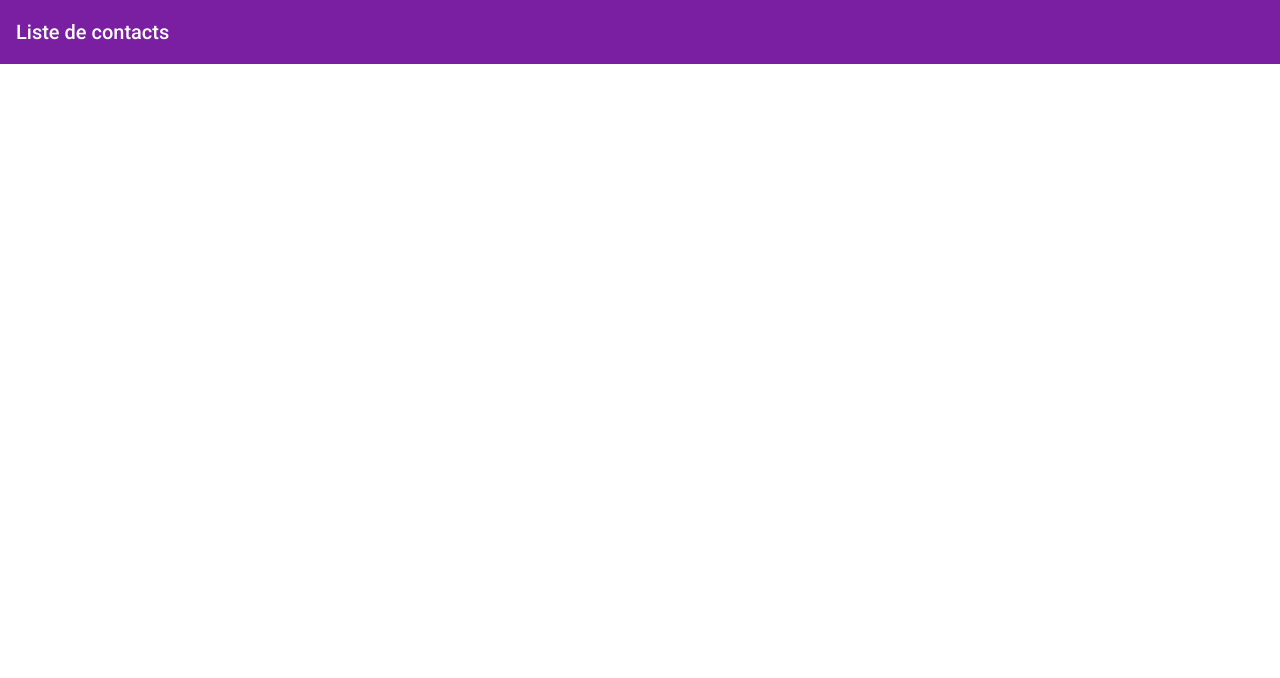
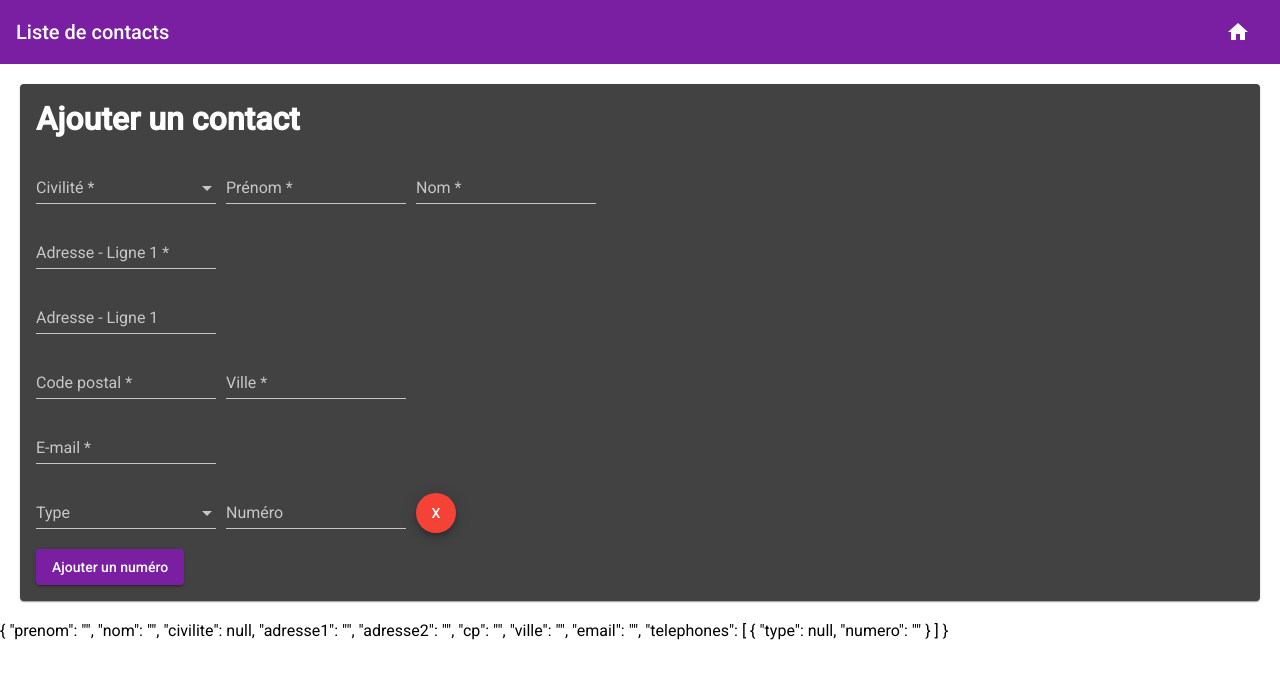
Before and after one commit to ArnaudRUFFAULT/angularTest, an Angular app: page /admin/ajout-contact in a window 1280 px wide. Before the commit this address led to /. Shown: the top 678 px of the page. Built offline with nearby package versions, Linux system fonts and the light colour scheme.

Commit message:
ajout form creer contact

```diff
--- /dev/null
+++ b/src/app/admin/ajout-contact/ajout-contact.component.css
@@ -0,0 +1,6 @@
+mat-card {
+    margin:20px;
+}
+mat-form-field {
+    margin-right:10px;
+}
--- /dev/null
+++ b/src/app/admin/ajout-contact/ajout-contact.component.html
@@ -0,0 +1,81 @@
+<mat-card>
+  <h1>Ajouter un contact</h1>
+  <form [formGroup]="form">
+    <mat-form-field class="civilite">
+      <mat-select placeholder="Civilité" formControlName="civilite" required>
+        <mat-option value="0">Mme.</mat-option>
+        <mat-option value="1">M.</mat-option>
+      </mat-select>
+      <mat-error *ngIf="form.get('civilite').errors?.required">Choisissez votre civilité</mat-error>
+    </mat-form-field>
+
+    <mat-form-field>
+      <input matInput placeholder="Prénom" formControlName="prenom" required />
+      <mat-error *ngIf="form.get('prenom').errors?.required">Le prénom est obligatoire</mat-error>
+      <mat-error *ngIf="form.get('prenom').errors?.pattern">Le prénom ne peut contenir que des lettres ou des tirets</mat-error>
+    </mat-form-field>
+
+    <mat-form-field>
+      <input matInput placeholder="Nom" formControlName="nom" required />
+      <mat-error *ngIf="form.get('nom').errors?.required">Le nom est obligatoire</mat-error>
+      <mat-error *ngIf="form.get('nom').errors?.pattern">Le nom ne peut contenir que des lettres ou des tirets</mat-error>
+    </mat-form-field>
+
+    <br />
+
+    <mat-form-field>
+      <input matInput placeholder="Adresse - Ligne 1" formControlName="adresse1" required />
+      <mat-error *ngIf="form.get('adresse1').errors?.required">L'adresse est obligatoire</mat-error>
+      <mat-error *ngIf="form.get('adresse1').errors?.pattern">Ne peut contenir que des lettres, chiffres, espaces, tirets, points, virgules</mat-error>
+    </mat-form-field>
+
+    <br />
+
+    <mat-form-field>
+      <input matInput placeholder="Adresse - Ligne 1" formControlName="adresse2" />
+    </mat-form-field>
+
+    <br />
+
+    <mat-form-field>
+      <input matInput placeholder="Code postal" formControlName="cp" required />
+      <mat-error *ngIf="form.get('cp').errors?.required">Entrez votre code postal</mat-error>
+      <mat-error *ngIf="form.get('cp').errors?.pattern">Contient uniquement des chiffres</mat-error>
+    </mat-form-field>
+
+    <mat-form-field>
+      <input matInput placeholder="Ville" formControlName="ville" required />
+      <mat-error *ngIf="form.get('ville').errors?.required">Champ obligatoire</mat-error>
+      <mat-error *ngIf="form.get('ville').errors?.pattern">Ne peut contenir que des lettres ou des tirets (ou espaces)</mat-error>
+    </mat-form-field>
+
+    <br />
+
+    <mat-form-field>
+      <input matInput placeholder="E-mail" formControlName="email" required />
+      <mat-error *ngIf="form.get('email').errors?.required">Champ obligatoire</mat-error>
+      <mat-error *ngIf="form.get('email').errors?.email">Doit avoir un format Email</mat-error>
+    </mat-form-field>
+
+    <br />
+
+    <div formArrayName="telephones">
+      <div *ngFor="let p of telephonesForm.controls, let i = index" [formGroupName]="i">
+        <mat-form-field>
+          <mat-select placeholder="Type" formControlName="type">
+            <mat-option value="0">Domicile</mat-option>
+            <mat-option value="1">Portable</mat-option>
+            <mat-option value="2">Professionnel</mat-option>
+          </mat-select>
+          </mat-form-field>
+          <mat-form-field>
+            <input matInput placeholder="Numéro" formControlName="numero" />
+            <mat-error *ngIf="p.get('numero').errors?.pattern">Doit être composé uniquement de chiffres</mat-error>
+          </mat-form-field>
+          <button mat-mini-fab color="warn" (click)="supprimerTelephone(i)">X</button>
+      </div>
+      <button mat-raised-button color="primary" (click)="ajouterTelephone()">Ajouter un numéro</button>
+    </div>
+  </form>
+</mat-card>
+<p>{{form.value | json}}</p>
--- /dev/null
+++ b/src/app/admin/ajout-contact/ajout-contact.component.ts
@@ -0,0 +1,60 @@
+import { Component, OnInit } from '@angular/core';
+import { FormGroup, FormBuilder, FormArray, Validators } from '@angular/forms';
+
+@Component({
+  selector: 'app-ajout-contact',
+  templateUrl: './ajout-contact.component.html',
+  styleUrls: ['./ajout-contact.component.css']
+})
+export class AjoutContactComponent implements OnInit {
+
+  form: FormGroup;
+
+  constructor(private formBuilder: FormBuilder) { }
+
+  ngOnInit() {
+    this.form = this.formBuilder.group({
+      prenom: ['', [
+        Validators.pattern('[a-zA-Z\- ]*')
+        ]],
+      nom: ['',[
+        Validators.pattern('[a-zA-Z\- ]*')
+        ]],
+      civilite: null,
+      adresse1: ['',[
+        Validators.pattern('[0-9a-zA-Z\- .,]*')
+      ]],
+      adresse2: '',
+      cp: ['',[
+        Validators.pattern('[0-9]*')
+      ]],
+      ville: ['',[
+        Validators.pattern('[a-zA-Z\- ]*')
+      ]],
+      email: ['',[
+        Validators.email
+      ]],
+      telephones: this.formBuilder.array([])
+    })
+    this.ajouterTelephone();
+  }
+
+  get telephonesForm() {
+    return this.form.get('telephones') as FormArray
+  }
+
+  ajouterTelephone() {
+    const telephone = this.formBuilder.group({
+      type: null,
+      numero: ['',[
+        Validators.pattern('[0-9]*')
+      ]]
+    })
+    this.telephonesForm.push(telephone);
+  }
+
+  supprimerTelephone(p){
+    this.telephonesForm.removeAt(p);
+  }
+
+}
--- a/src/app/app-routing.module.ts
+++ b/src/app/app-routing.module.ts
@@ -3,8 +3,10 @@ import { Routes, RouterModule } from '@angular/router';
 import { AppComponent } from "./app.component";
 import { ContactComponent } from "./list-contacts/contact/contact.component";
 import { ListContactsComponent } from "./list-contacts/list-contacts.component";
+import { AjoutContactComponent } from "./admin/ajout-contact/ajout-contact.component";
 
 const routes: Routes = [
+    {path: "admin/ajout-contact", component: AjoutContactComponent},
     {path: "contacts/:id", component: ContactComponent},
     {path: "contacts", component: ListContactsComponent},
     {path: "", pathMatch: 'full' , redirectTo: '/contacts'}
--- a/src/app/app.component.css
+++ b/src/app/app.component.css
@@ -0,0 +1,7 @@
+.example-icon {
+    padding: 0 14px;
+}
+
+.example-spacer {
+    flex: 1 1 auto;
+}
--- a/src/app/app.component.html
+++ b/src/app/app.component.html
@@ -1,6 +1,8 @@
 <mat-toolbar color="primary">
   <mat-toolbar-row>
     <span>Liste de contacts</span>
+    <span class="example-spacer"></span>
+    <mat-icon class="example-icon" (click)="redirectListContacts()">home</mat-icon>
   </mat-toolbar-row>
 </mat-toolbar>
 
--- a/src/app/app.component.ts
+++ b/src/app/app.component.ts
@@ -1,4 +1,5 @@
 import { Component, OnInit } from '@angular/core';
+import { Router } from '@angular/router';
 
 @Component({
   selector: 'app-root',
@@ -7,10 +8,14 @@ import { Component, OnInit } from '@angular/core';
 })
 export class AppComponent implements OnInit{
 
-    constructor( ){
+    constructor( private router : Router){
     }
 
     ngOnInit(){
 
     }
+
+    redirectListContacts(){
+      this.router.navigate(['/contacts']);
+    }
 }
--- a/src/app/list-contacts/contact/contact.component.html
+++ b/src/app/list-contacts/contact/contact.component.html
@@ -12,10 +12,7 @@
     </div>
     <div class="telephone-container">
       <div>
-        <mat-icon>phone</mat-icon>
-      </div>
-      <div>
-        <p *ngFor="let tel of contact.telephones">{{ tel.type }} : {{tel.numero}}</p>
+        <p *ngFor="let tel of contact.telephones"><mat-icon>phone</mat-icon>{{ tel.type }} : {{tel.numero}}</p>
       </div>
     </div>
     <div class="mail-container">
```
Also changed, not shown: src/app/app.module.ts (+17 -5 lines).
